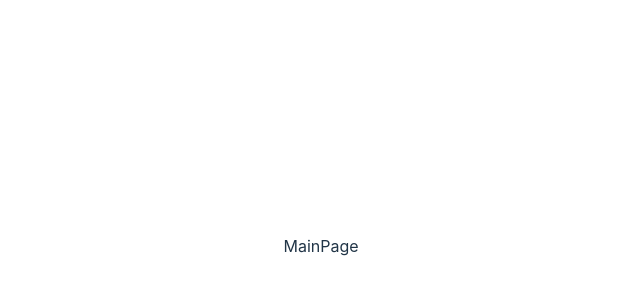
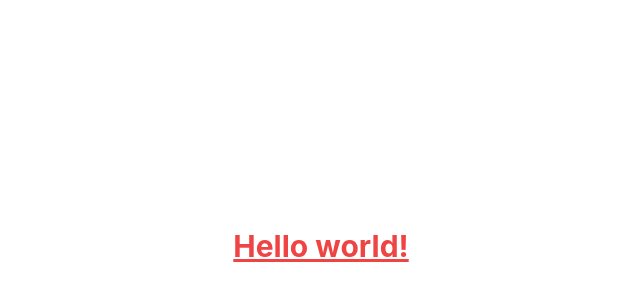
Before and after one commit to bxr5xrk/electronix-client, a React (Vite) app: page / in a window 1280 px wide. Shown: the part 154-454 px from the top of the page, without its empty margins (319-959 px from the left). Built offline with nearby package versions, Linux system fonts and the light colour scheme.

Commit message:
added tailwind

```diff
--- a/package.json
+++ b/package.json
@@ -22,6 +22,7 @@
     "@types/react-redux": "^7.1.25",
     "@typescript-eslint/eslint-plugin": "^5.0.0",
     "@vitejs/plugin-react": "^3.1.0",
+    "autoprefixer": "^10.4.13",
     "eslint": "^8.0.1",
     "eslint-config-prettier": "^8.6.0",
     "eslint-config-standard-with-typescript": "^34.0.0",
@@ -31,7 +32,9 @@
     "eslint-plugin-prettier": "^4.2.1",
     "eslint-plugin-promise": "^6.0.0",
     "eslint-plugin-react": "^7.32.2",
+    "postcss": "^8.4.21",
     "prettier": "2.8.4",
+    "tailwindcss": "^3.2.7",
     "typescript": "*",
     "vite": "^4.1.0"
   }
--- /dev/null
+++ b/postcss.config.cjs
@@ -0,0 +1,6 @@
+module.exports = {
+    plugins: {
+        tailwindcss: {},
+        autoprefixer: {}
+    }
+};
--- a/src/index.css
+++ b/src/index.css
@@ -1,3 +1,7 @@
+@tailwind base;
+@tailwind components;
+@tailwind utilities;
+
 :root {
     font-family: Inter, system-ui, Avenir, Helvetica, Arial, sans-serif;
     line-height: 1.5;
--- a/src/pages/MainPage/index.tsx
+++ b/src/pages/MainPage/index.tsx
@@ -1,3 +1,9 @@
 export default function MainPage() {
-    return <div>MainPage</div>;
+    return (
+        <div>
+            <h1 className="text-3xl font-bold underline text-red-500">
+                Hello world!
+            </h1>
+        </div>
+    );
 }
--- /dev/null
+++ b/tailwind.config.cjs
@@ -0,0 +1,9 @@
+/** @type {import('tailwindcss').Config} */
+module.exports = {
+    content: ['./src/**/*.{html,js}', './src/**/*.{html,js,tsx}'],
+    darkMode: 'media', // or 'media' or 'class'
+    theme: {
+        extend: {}
+    },
+    plugins: []
+};
```
Also changed, not shown: 1 other file (tests, documents, lock files or other folders). Lines whose indentation alone changed are shown as unchanged.
